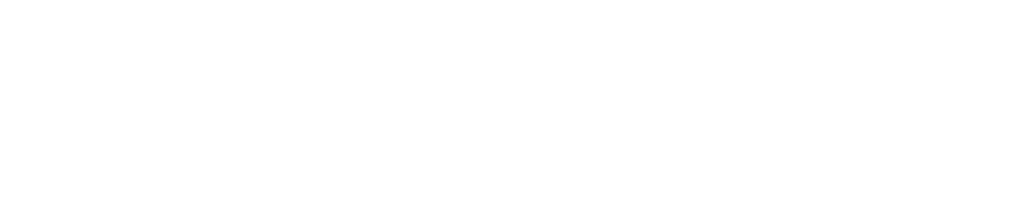
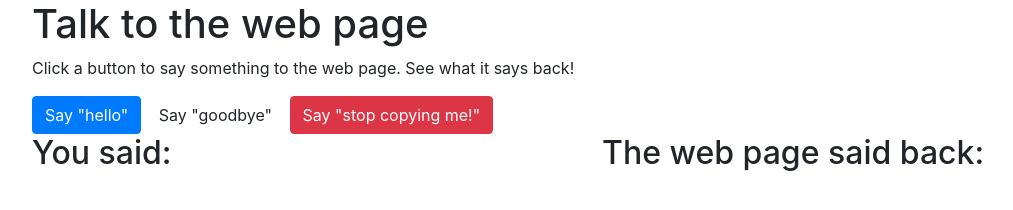
Before and after one commit to shanencross/talk, a plain HTML site: page talk.html in a window 1280 px wide. Shown: the whole page, without its empty margins (53-1066 px from the left). Drawn offline with Linux system fonts and the light colour scheme.

Commit message:
Add HTML content and buttons
Co-authored by: Collin Chapman <cchap14@gmail.com>
Co-authored by: Darien West <dwestcodes@gmail.com>

```diff
--- a/talk.html
+++ b/talk.html
@@ -5,8 +5,32 @@
 	<link href="css/styles.css" rel="stylesheet" type="text/css">
 	<script src="js/jquery-3.5.1.js"></script>
 	<script src="js/scripts.js"></script>
+	<title>Talk to the web page</title>
 </head>
 <body>
+	<div class="container">
+		<h1>Talk to the web page</h1>
+		<p>Click a button to say something to the web page. See what it says back!</p>
 
+		<button class="btn btn-primary" id="hello">Say "hello"</button>
+		<button class="btn btn-inverse" id="goodbye">Say "goodbye"</button>
+		<button class="btn btn-danger" id="stop">Say "stop copying me!"</button>
+
+		<div class="row">
+			<div class="col-md-6">
+				<h2>You said:</h2>
+				<ul class="unstyled">
+
+				</ul>
+			</div>
+
+			<div class="col-md-6">
+				<h2>The web page said back:</h2>
+				<ul class="unstyled">
+
+				</ul>
+			</div>
+		</div>
+	</div>
 </body>
 </html>
```
